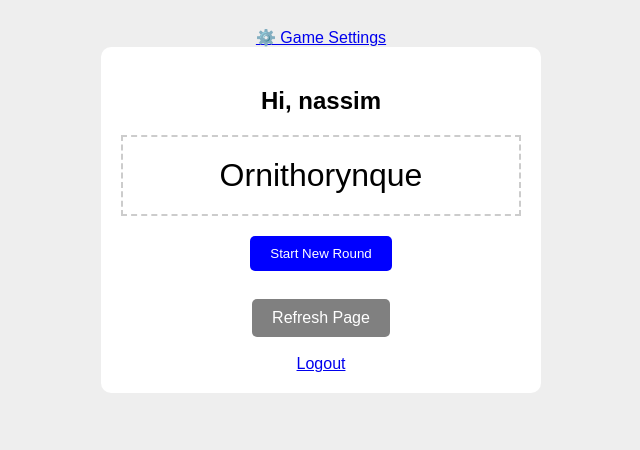
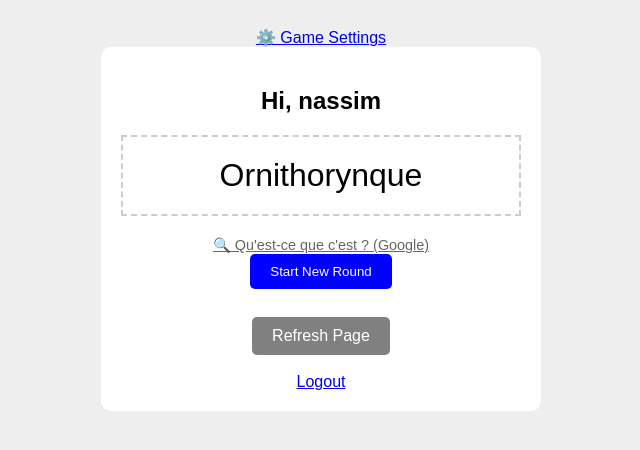
Before and after one commit to nassim-fox/knidla_spy_game, a Django app: page / in a window 1280 px wide. Shown: the top 450 px of the page, without its empty margins (319-959 px from the left). Run offline with Django 5.2, Linux system fonts and the light colour scheme; a user stored in the database is signed in; data comes from the database, SQL or seed files in the repository.

Commit message:
added info of word link

```diff
--- a/core/models.py
+++ b/core/models.py
@@ -6,6 +6,7 @@ class Game(models.Model):
     spy_user = models.ForeignKey(User, on_delete=models.SET_NULL, null=True, blank=True)
     is_active = models.BooleanField(default=False)
     updated_at = models.DateTimeField(auto_now=True)
+    word_description = models.TextField(blank=True, null=True)
 
     def __str__(self):
         return f"Game Word: {self.current_word}"
--- a/core/templates/core/game.html
+++ b/core/templates/core/game.html
@@ -21,6 +21,14 @@
 
         <div class="word {% if is_spy %}spy{% endif %}">
             {{ the_word }}
+        </div>
+
+        <div style="margin-top: 20px;">
+        <a href="https://www.google.com/search?q={{ the_word }}"
+            target="_blank"
+            style="font-size: 0.9em; color: #666; text-decoration: underline;">
+            🔍 Qu'est-ce que c'est ? (Google)
+        </a>
         </div>
 
         <form action="{% url 'start_round' %}" method="POST">
```
